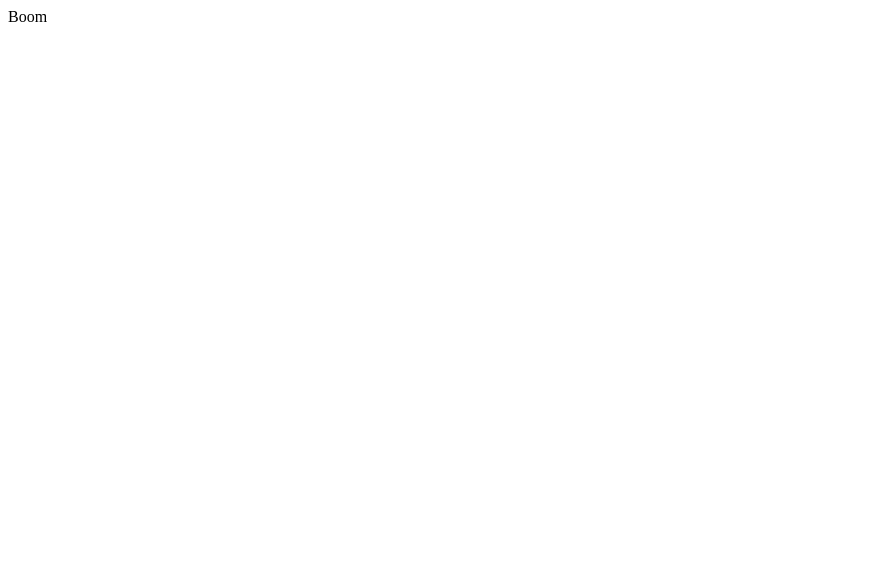
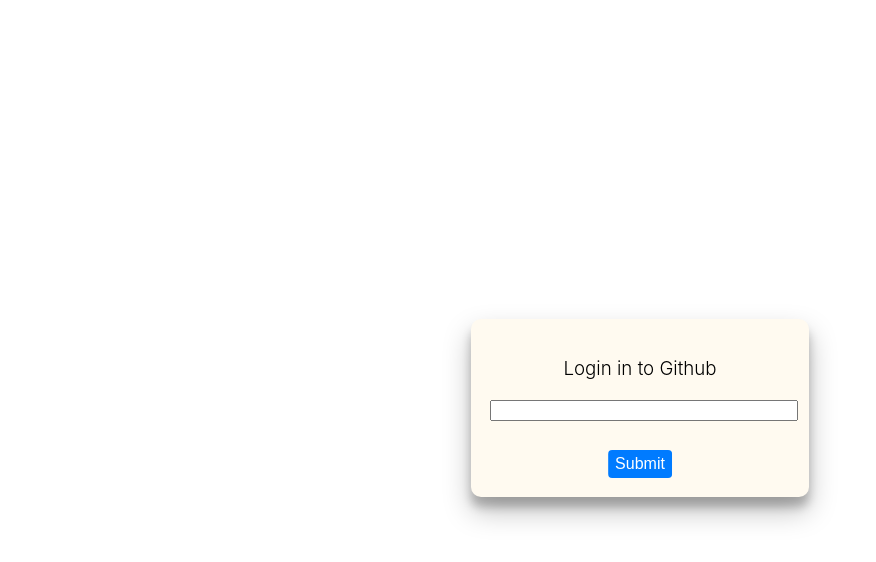
Before and after one commit to AlexanderAMalinov/Github-client, a React app: page / in a window 1280 px wide. Shown: the top 562 px of the page, without its empty margins (0-876 px from the left). Built offline with nearby package versions, Linux system fonts and the light colour scheme.

Commit message:
Init styles and login form

```diff
--- a/src/App.jsx
+++ b/src/App.jsx
@@ -1,6 +1,6 @@
 import React from 'react';
-
+import { LoginForm } from './components/LoginForm.jsx';
 
 export const App = () => {
-  return <div>Boom</div>;
+  return <LoginForm/>;
 };
--- /dev/null
+++ b/src/components/LoginForm.jsx
@@ -0,0 +1,13 @@
+import React from 'react';
+
+export const LoginForm = (props) => {
+  return (
+    <form className="login-form">
+      <h3 className="login-form__header">Login in to Github</h3>
+      <div className="login-form__form-group">
+        <input className="login-form__form-group__field" id="PAT" type="text"/>
+      </div>
+      <button className="login-form__submit-button" type="submit">Submit</button>
+    </form>
+  );
+};
--- /dev/null
+++ b/src/index.css
@@ -0,0 +1,44 @@
+#root {
+    width: 50%;
+    margin: auto;
+    height: 100vh;
+    display: flex;
+    font-family: -apple-system,BlinkMacSystemFont,"Segoe UI",Roboto,"Helvetica Neue",Arial,sans-serif,"Apple Color Emoji","Segoe UI Emoji","Segoe UI Symbol";
+}
+
+.login-form {
+    width: 300px;
+    margin: auto;
+    padding: 3%;
+	border-radius: 10px;
+	background-color: floralwhite;
+	box-shadow: 0 14px 28px rgba(0,0,0,0.25), 0 10px 10px rgba(0,0,0,0.22);
+}
+
+.login-form__header {
+    font-weight: 350;
+    text-align: center;
+}
+
+.login-form__form-group {
+    margin-bottom: 20px;
+}
+
+.login-form__form-group__field {
+    width: 100%;
+}
+
+.login-form__submit-button {
+    left: 50%;
+	margin-top: 3%;
+	position: relative;
+	transform: translate(-50%, 0);
+    cursor: pointer;
+    color: #fff;
+    background-color: #007bff;
+    border-color: #007bff;
+    border: 1px solid transparent;
+    font-size: 1rem;
+    line-height: 1.5;
+    border-radius: .25rem;
+}
--- a/src/index.js
+++ b/src/index.js
@@ -1,6 +1,7 @@
 import React from 'react';
 import { render } from 'react-dom';
 import { App } from './App.jsx';
+import './index.css';
 
 const rootEl = document.getElementById('root');
 render(<App/>, rootEl);
```
Also changed, not shown: 1 other file (tests, documents, lock files or other folders).
